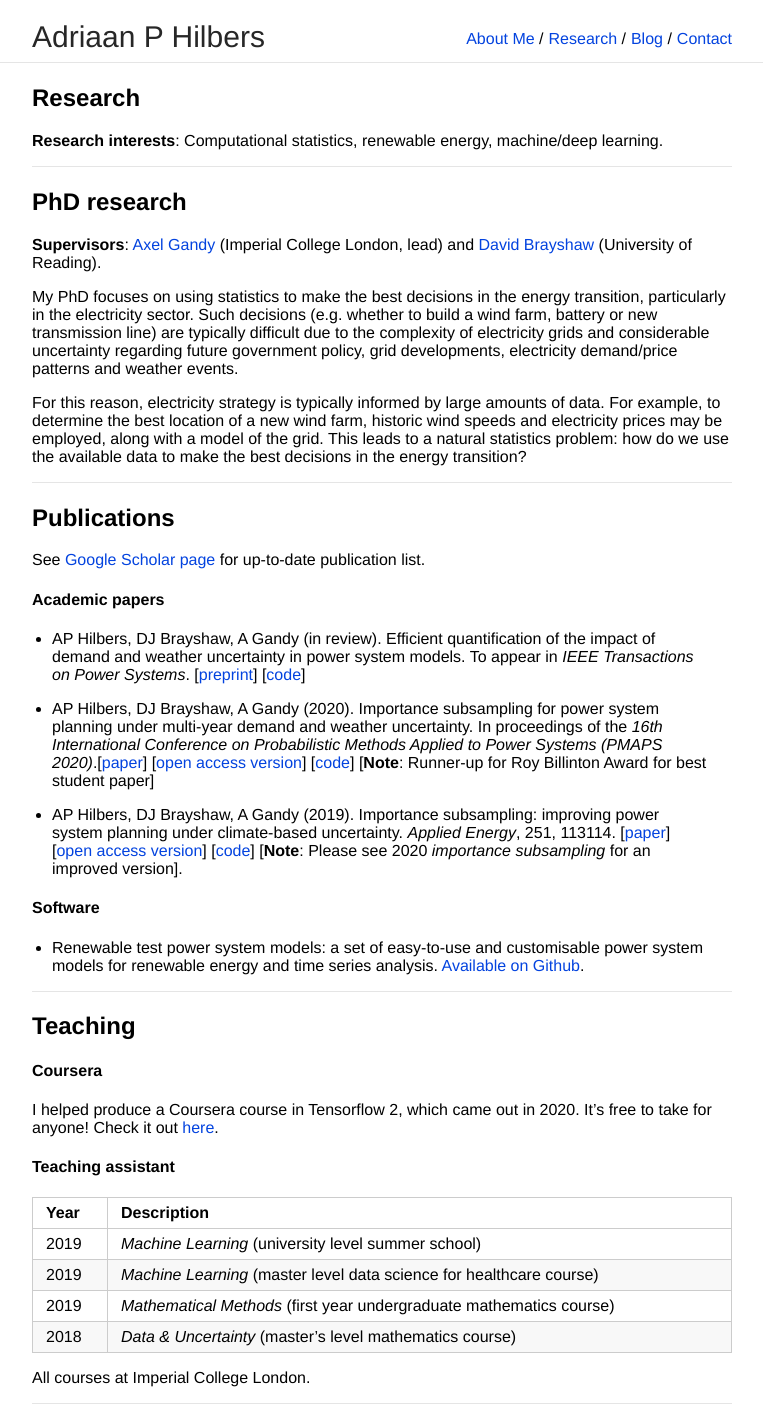
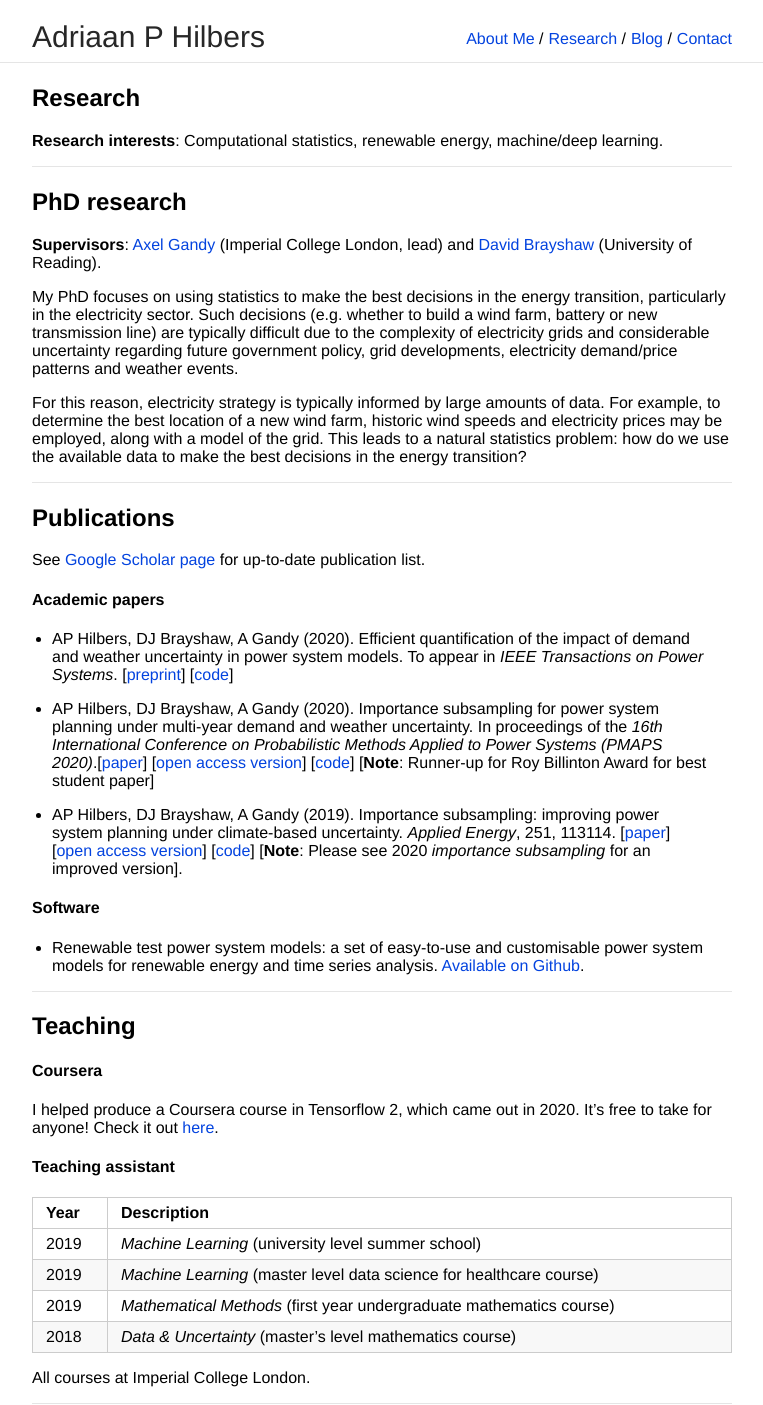
Before and after one commit to ahilbers/ahilbers.github.io, a Jekyll site: the page built from research.md, in a window 1280 px wide. Shown: the whole page, without its empty margins (258-1021 px from the left). Built offline with Jekyll 4.4.1, drawn with Linux system fonts in a browser that asks for light colours; our own code applies the rules of GitHub Pages for plain Markdown files.

Commit message:
update researchg

```diff
--- a/research.md
+++ b/research.md
@@ -30,7 +30,7 @@ See [Google Scholar page](https://scholar.google.com/citations?user=SqSbcwQAAAAJ
 
 #### Academic papers
 
-* AP Hilbers, DJ Brayshaw, A Gandy (in review). Efficient quantification of the impact of demand and weather uncertainty in power system models. To appear in *IEEE Transactions on Power Systems*. [[preprint](https://arxiv.org/abs/1912.10326)] [[code](https://github.com/ahilbers/2020_bootstrap_uncertainty_quantification)]
+* AP Hilbers, DJ Brayshaw, A Gandy (2020). Efficient quantification of the impact of demand and weather uncertainty in power system models. To appear in *IEEE Transactions on Power Systems*. [[preprint](https://arxiv.org/abs/1912.10326)] [[code](https://github.com/ahilbers/2020_bootstrap_uncertainty_quantification)]
 
 * AP Hilbers, DJ Brayshaw, A Gandy (2020). Importance subsampling for power system planning under multi-year demand and weather uncertainty. In proceedings of the *16th International Conference on Probabilistic Methods Applied to Power Systems (PMAPS 2020)*.[[paper](https://doi.org/10.1109/PMAPS47429.2020.9183591)] [[open access version](https://arxiv.org/abs/2008.10300)] [[code](https://github.com/ahilbers/importance_subsampling)] [**Note**: Runner-up for Roy Billinton Award for best student paper]
 
```
